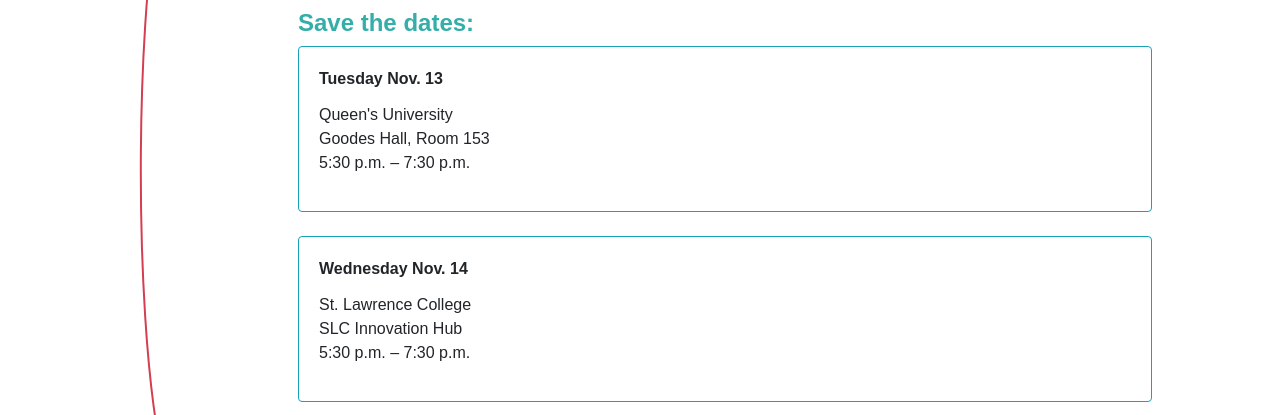
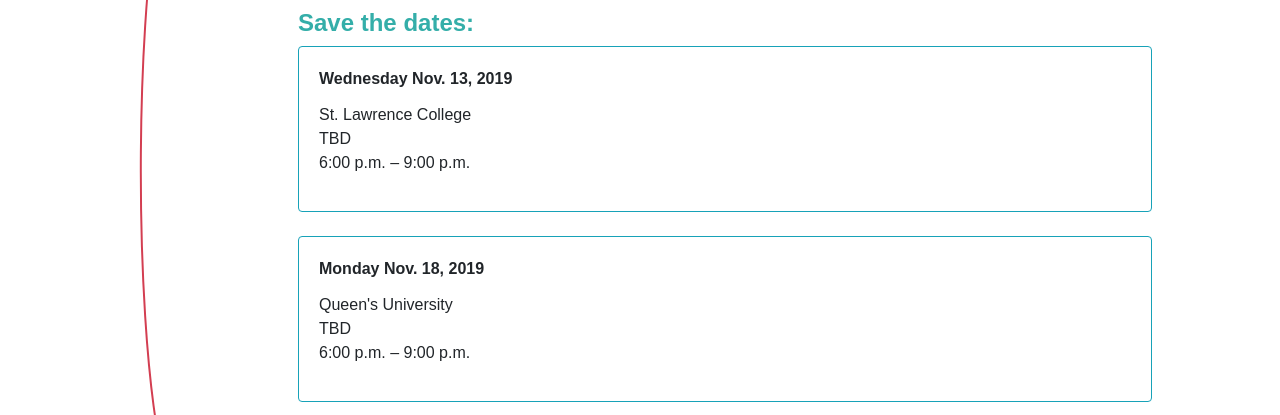
Before and after one commit to city-of-kingston/mayors-innovation-challenge-2020, a Next.js app: page /workshops in a window 1280 px wide. Shown: the part 357-772 px from the top of the page. Built offline with nearby package versions, Linux system fonts and the light colour scheme.

Commit message:
Update workshops.mdx

```diff
--- a/content/workshops.mdx
+++ b/content/workshops.mdx
@@ -5,22 +5,22 @@ import { Card, CardTitle, CardText } from 'reactstrap';
 <h4>Save the dates:</h4>
 
 <Card body outline color="info">
-<CardTitle><strong>Tuesday Nov. 13 </strong></CardTitle>
+<CardTitle><strong>Wednesday Nov. 13, 2019 </strong></CardTitle>
 
 <CardText>
-Queen's University <br/>
-Goodes Hall, Room 153 <br />
-5:30 p.m. – 7:30 p.m.
+St. Lawrence College <br/>
+TBD <br />
+6:00 p.m. – 9:00 p.m.
 </CardText></Card>
 
 <br />
 <Card body outline color="info">
-<CardTitle><strong>Wednesday Nov. 14 </strong></CardTitle>
+<CardTitle><strong>Monday Nov. 18, 2019 </strong></CardTitle>
 
 <CardText>
-St. Lawrence College <br/>
-SLC Innovation Hub  <br/>
-5:30 p.m. – 7:30 p.m.
+Queen's University <br/>
+TBD  <br/>
+6:00 p.m. – 9:00 p.m.
 </CardText></Card>
 
 <br />
```
